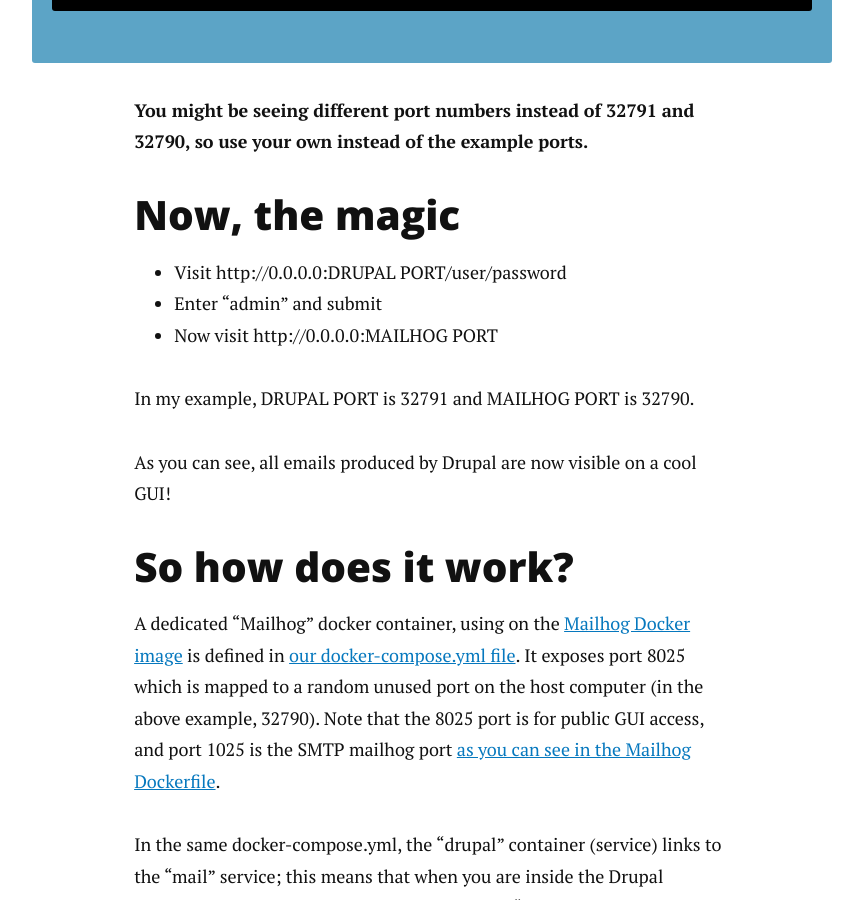
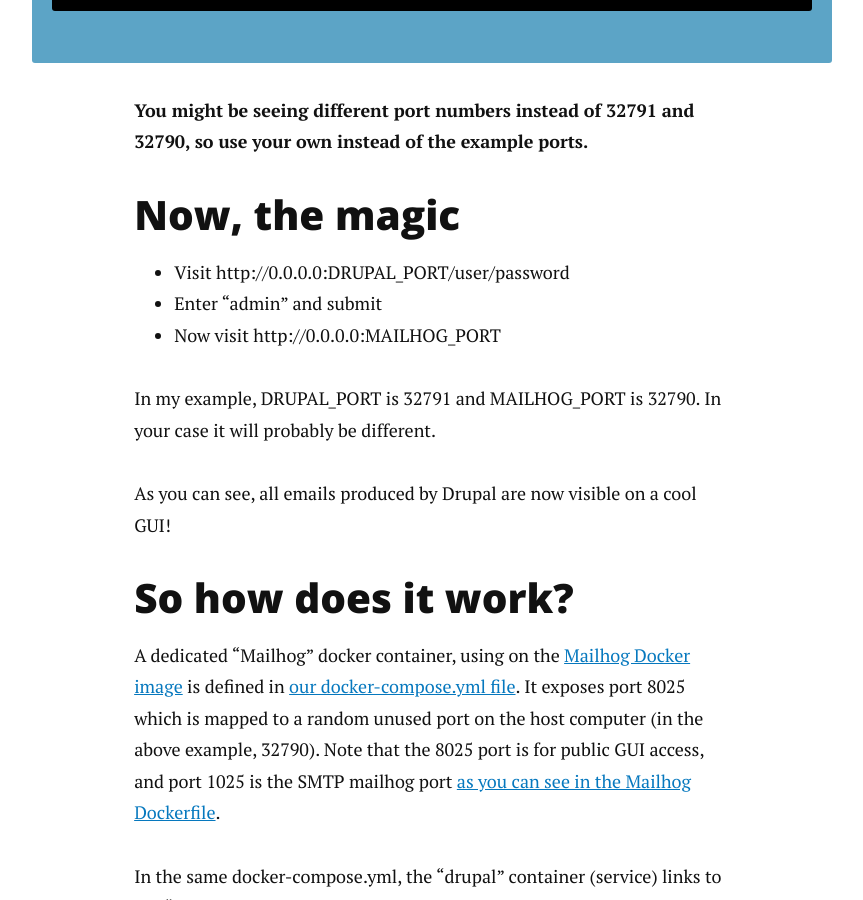
Before and after one commit to alberto56/dcycleblog, a Jekyll site: the page built from _posts/2019-03-14-mailhog.md, in a window 1280 px wide and 900 px high, scrolled down 1807 px. Shown: the whole window, without its empty margins (208-1071 px from the left). Built offline with Jekyll 4.4.1, drawn with Linux system fonts in a browser that asks for light colours; nearby versions of some CDN libraries; comment, search, counter and statistics services are not loaded.

Commit message:
Update 2019-03-14-mailhog.md

```diff
--- a/_posts/2019-03-14-mailhog.md
+++ b/_posts/2019-03-14-mailhog.md
@@ -40,11 +40,11 @@
 Now, the magic
 -----
 
-* Visit http://0.0.0.0:DRUPAL PORT/user/password
+* Visit http://0.0.0.0:DRUPAL_PORT/user/password
 * Enter "admin" and submit
-* Now visit http://0.0.0.0:MAILHOG PORT
+* Now visit http://0.0.0.0:MAILHOG_PORT
 
-In my example, DRUPAL PORT is 32791 and MAILHOG PORT is 32790.
+In my example, DRUPAL_PORT is 32791 and MAILHOG_PORT is 32790. In your case it will probably be different.
 
 As you can see, all emails produced by Drupal are now visible on a cool GUI!
 
```
